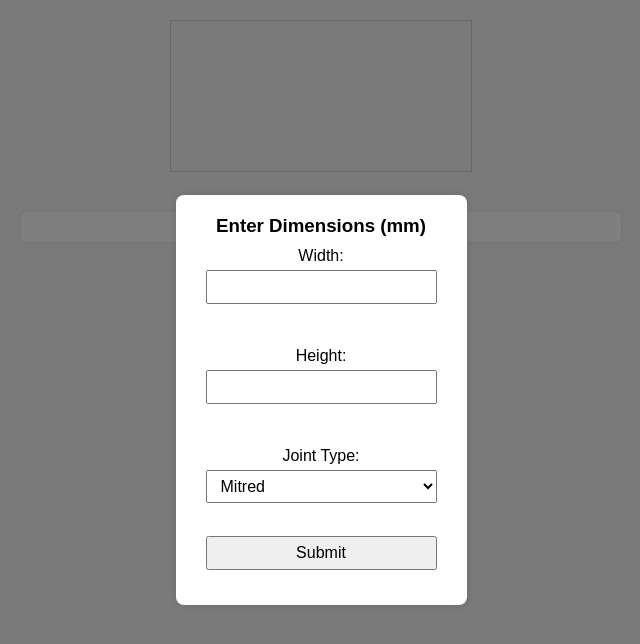
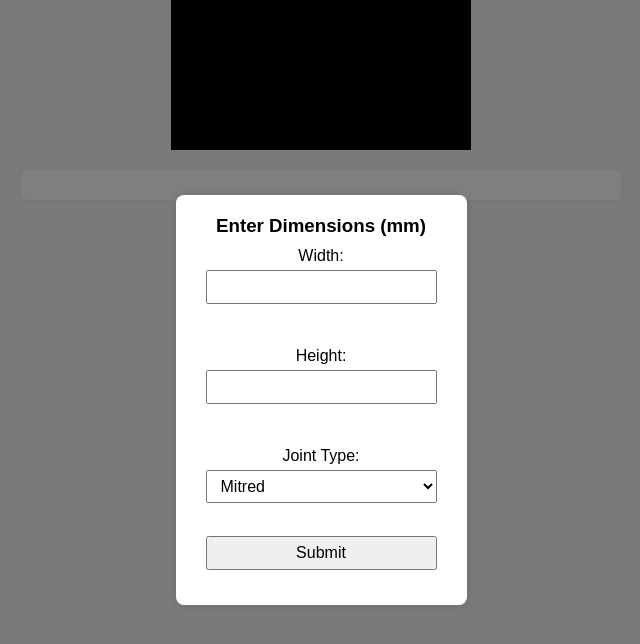
Before and after one commit to Zverzite/Shopfitting_Tool, a plain HTML site: page index.html in a window 1280 px wide. Shown: the whole page, without its empty margins (319-959 px from the left). Drawn offline with Linux system fonts and the light colour scheme.

Commit message:
Update style.css

```diff
--- a/style.css
+++ b/style.css
@@ -52,10 +52,8 @@ body {
 }
 
 canvas {
-  margin: 20px auto;
-  max-width: 95%;
-  height: auto;
-  border: 1px solid #ccc;
+  border: none;
+  background-color: black;
 }
 
 #details {
```
